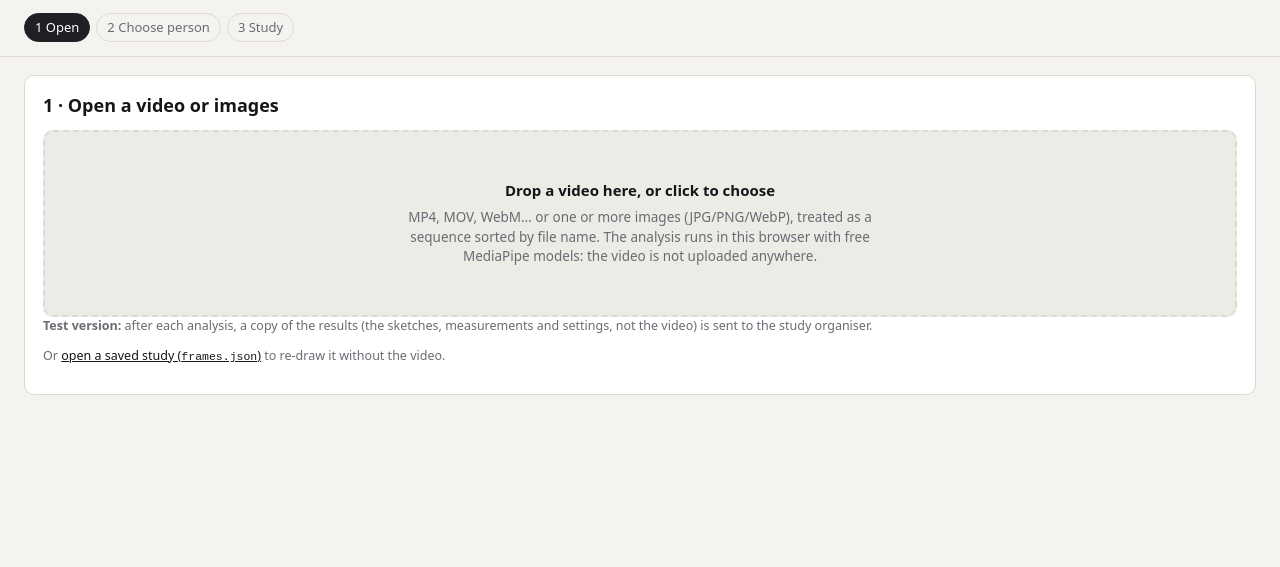
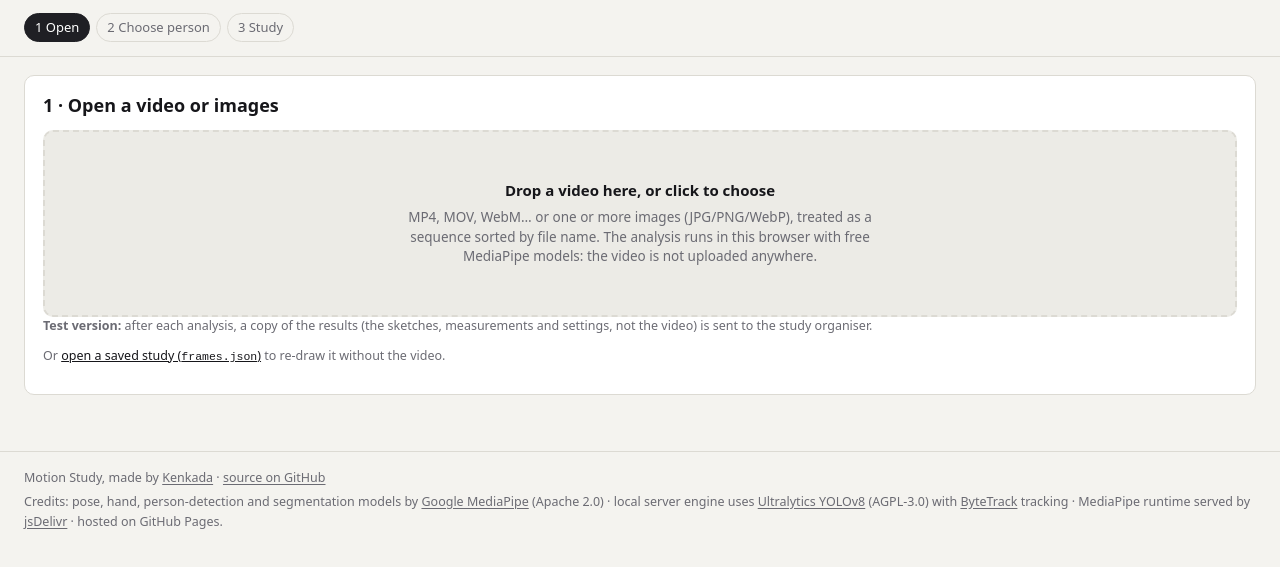
Before and after one commit to Kenkada/motion-study, a plain HTML site: page motion_study/static/index.html in a window 1280 px wide. Shown: the part 77-644 px from the top of the page. Drawn offline with Linux system fonts and the light colour scheme; no server answers.

Commit message:
Footer with author and credits
Co-Authored-By: Claude Opus 5.5 <noreply@anthropic.com>

```diff
--- a/motion_study/static/index.html
+++ b/motion_study/static/index.html
@@ -253,6 +253,16 @@
   </section>
 </main>
 
+<footer class="site-footer">
+  <p>Motion Study, made by <a href="https://github.com/Kenkada">Kenkada</a> ·
+    <a href="https://github.com/Kenkada/motion-study">source on GitHub</a></p>
+  <p>Credits: pose, hand, person-detection and segmentation models by
+    <a href="https://ai.google.dev/edge/mediapipe">Google MediaPipe</a> (Apache 2.0) ·
+    local server engine uses <a href="https://github.com/ultralytics/ultralytics">Ultralytics YOLOv8</a> (AGPL-3.0)
+    with <a href="https://github.com/ifzhang/ByteTrack">ByteTrack</a> tracking ·
+    MediaPipe runtime served by <a href="https://www.jsdelivr.com">jsDelivr</a> · hosted on GitHub Pages.</p>
+</footer>
+
 <div id="lightbox" class="lightbox" hidden>
   <div class="lb-bar">
     <strong id="lb-title"></strong>
--- a/motion_study/static/style.css
+++ b/motion_study/static/style.css
@@ -156,3 +156,9 @@ thead th { position: sticky; top: 0; background: var(--card); font-weight: 600;
 .linklike { text-decoration: underline; cursor: pointer; color: var(--ink); }
 code { font-size: 0.92em; }
 #angle-pick { font-size: 13px; padding: 4px 6px; }
+
+.site-footer { max-width: 1800px; margin: 0 auto; padding: 16px 24px 28px; border-top: 1px solid var(--line); color: var(--muted); font-size: 12.5px; line-height: 1.6; }
+.site-footer p { margin: 0 0 4px; }
+.site-footer a { color: inherit; text-decoration: underline; text-underline-offset: 2px; }
+.site-footer a:hover { color: var(--ink); }
+@media (max-width: 760px) { .site-footer { padding: 14px 16px 24px; } }
```
